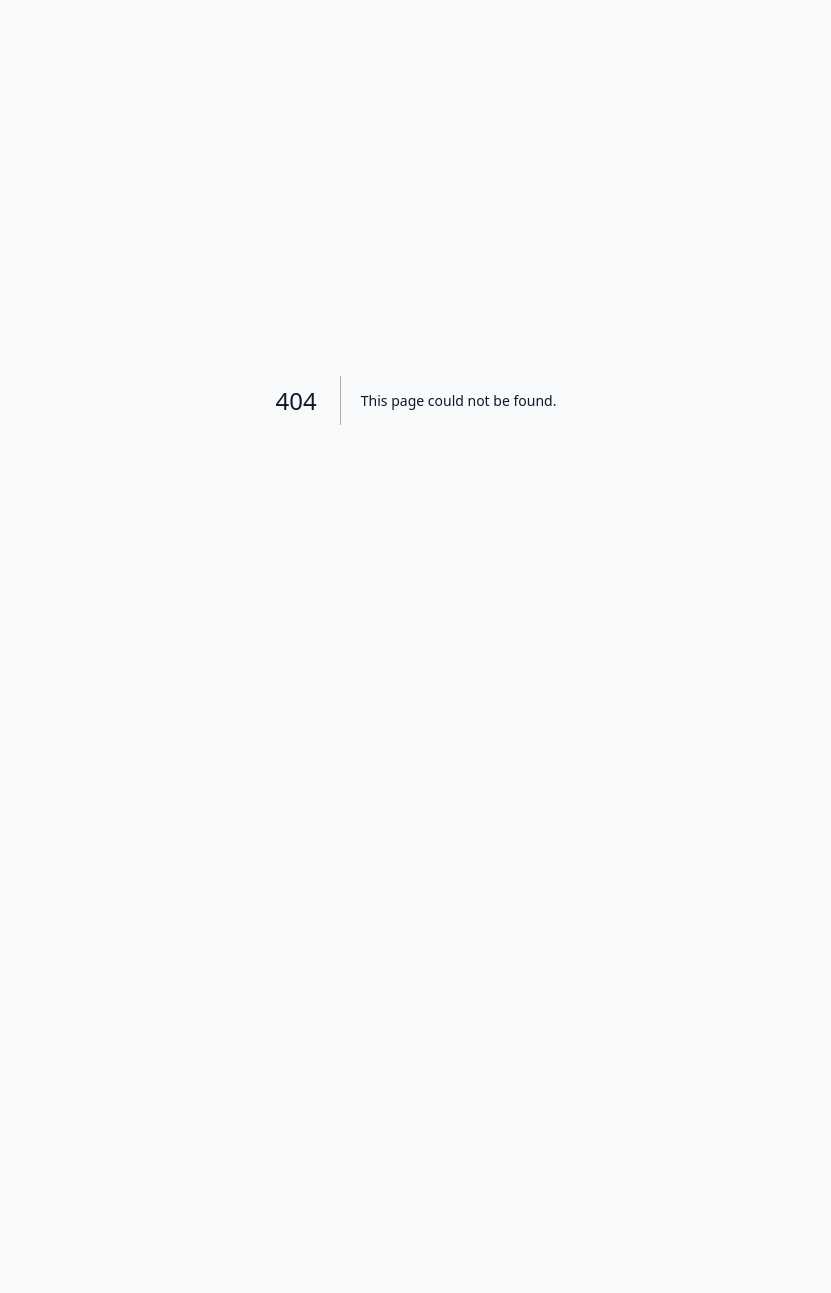
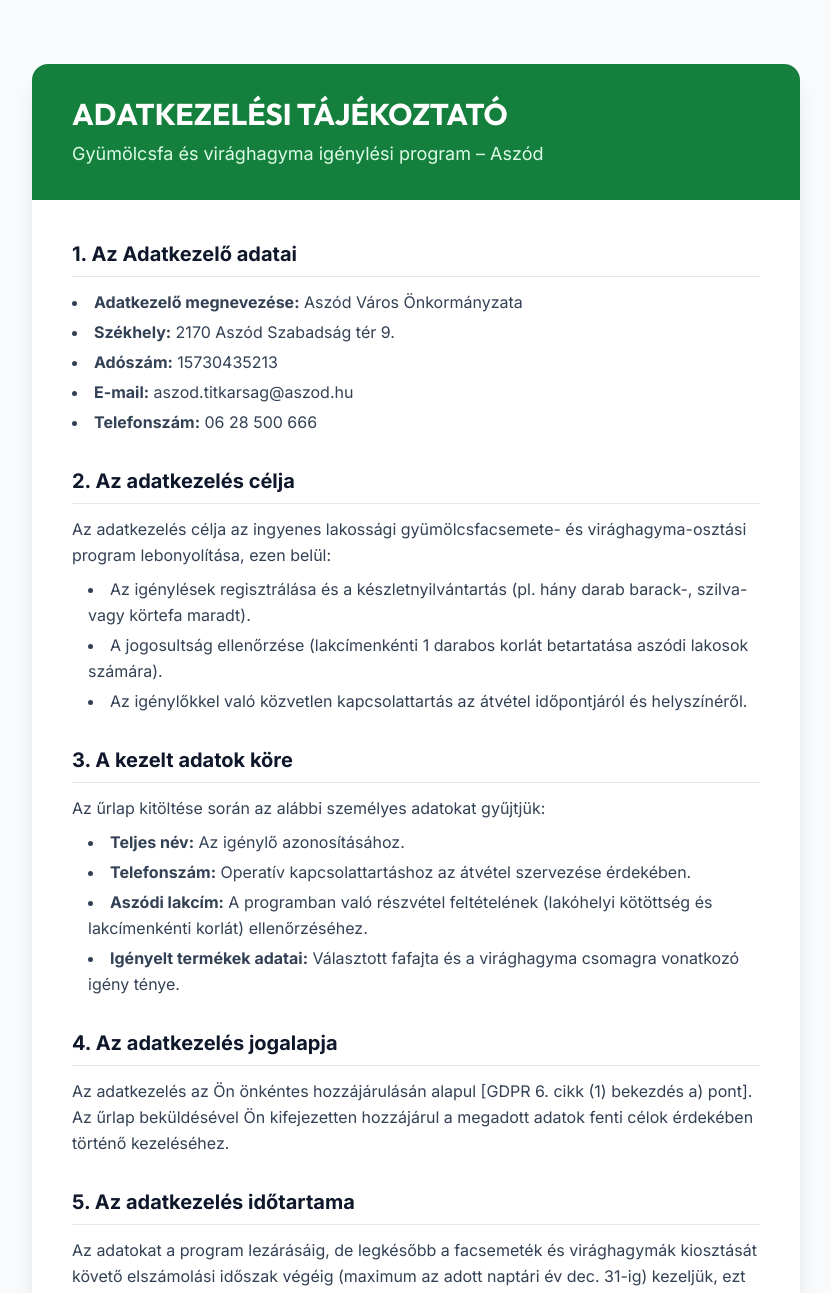
Before and after one commit to Lujza69/aszod-gyumolcsfa-igenyles, a Next.js app: page /adatkezelesi-tajekoztato in a window 1280 px wide. Before the commit this address had no page. Shown: the top 1293 px of the page, without its empty margins (224-1055 px from the left). Before the commit the page ends 800 px from the top, so only its background shows below. Built offline with nearby package versions, Linux system fonts and the light colour scheme.

Commit message:
Add Privacy Policy page and fix link

```diff
--- /dev/null
+++ b/src/app/adatkezelesi-tajekoztato/page.tsx
@@ -0,0 +1,100 @@
+
+import React from 'react';
+
+export default function PrivacyPolicy() {
+    return (
+        <main className="min-h-screen bg-slate-50 py-16 px-4 sm:px-6 lg:px-8">
+            <div className="max-w-3xl mx-auto bg-white shadow-xl rounded-2xl overflow-hidden">
+                <div className="bg-green-700 px-6 py-8 sm:px-10">
+                    <h1 className="text-2xl sm:text-3xl font-bold text-white font-outfit">
+                        ADATKEZELÉSI TÁJÉKOZTATÓ
+                    </h1>
+                    <p className="text-green-100 mt-2 text-lg">
+                        Gyümölcsfa és virághagyma igénylési program – Aszód
+                    </p>
+                </div>
+
+                <div className="px-6 py-10 sm:px-10 space-y-8 text-slate-700 leading-relaxed">
+
+                    <section>
+                        <h2 className="text-xl font-bold text-slate-900 mb-3 border-b pb-2">1. Az Adatkezelő adatai</h2>
+                        <ul className="space-y-1 list-disc list-inside">
+                            <li><strong>Adatkezelő megnevezése:</strong> Aszód Város Önkormányzata</li>
+                            <li><strong>Székhely:</strong> 2170 Aszód Szabadság tér 9.</li>
+                            <li><strong>Adószám:</strong> 15730435213</li>
+                            <li><strong>E-mail:</strong> aszod.titkarsag@aszod.hu</li>
+                            <li><strong>Telefonszám:</strong> 06 28 500 666</li>
+                        </ul>
+                    </section>
+
+                    <section>
+                        <h2 className="text-xl font-bold text-slate-900 mb-3 border-b pb-2">2. Az adatkezelés célja</h2>
+                        <p className="mb-2">Az adatkezelés célja az ingyenes lakossági gyümölcsfacsemete- és virághagyma-osztási program lebonyolítása, ezen belül:</p>
+                        <ul className="list-disc list-inside space-y-1 pl-4">
+                            <li>Az igénylések regisztrálása és a készletnyilvántartás (pl. hány darab barack-, szilva- vagy körtefa maradt).</li>
+                            <li>A jogosultság ellenőrzése (lakcímenkénti 1 darabos korlát betartatása aszódi lakosok számára).</li>
+                            <li>Az igénylőkkel való közvetlen kapcsolattartás az átvétel időpontjáról és helyszínéről.</li>
+                        </ul>
+                    </section>
+
+                    <section>
+                        <h2 className="text-xl font-bold text-slate-900 mb-3 border-b pb-2">3. A kezelt adatok köre</h2>
+                        <p className="mb-2">Az űrlap kitöltése során az alábbi személyes adatokat gyűjtjük:</p>
+                        <ul className="list-disc list-inside space-y-1 pl-4">
+                            <li><strong>Teljes név:</strong> Az igénylő azonosításához.</li>
+                            <li><strong>Telefonszám:</strong> Operatív kapcsolattartáshoz az átvétel szervezése érdekében.</li>
+                            <li><strong>Aszódi lakcím:</strong> A programban való részvétel feltételének (lakóhelyi kötöttség és lakcímenkénti korlát) ellenőrzéséhez.</li>
+                            <li><strong>Igényelt termékek adatai:</strong> Választott fafajta és a virághagyma csomagra vonatkozó igény ténye.</li>
+                        </ul>
+                    </section>
+
+                    <section>
+                        <h2 className="text-xl font-bold text-slate-900 mb-3 border-b pb-2">4. Az adatkezelés jogalapja</h2>
+                        <p>
+                            Az adatkezelés az Ön önkéntes hozzájárulásán alapul [GDPR 6. cikk (1) bekezdés a) pont]. Az űrlap beküldésével Ön kifejezetten hozzájárul a megadott adatok fenti célok érdekében történő kezeléséhez.
+                        </p>
+                    </section>
+
+                    <section>
+                        <h2 className="text-xl font-bold text-slate-900 mb-3 border-b pb-2">5. Az adatkezelés időtartama</h2>
+                        <p>
+                            Az adatokat a program lezárásáig, de legkésőbb a facsemeték és virághagymák kiosztását követő elszámolási időszak végéig (maximum az adott naptári év dec. 31-ig) kezeljük, ezt követően az adatok törlésre kerülnek, kivéve, ha jogszabály (pl. számviteli kötelezettség) hosszabb megőrzést ír elő.
+                        </p>
+                    </section>
+
+                    <section>
+                        <h2 className="text-xl font-bold text-slate-900 mb-3 border-b pb-2">6. Adattovábbítás és Adatfeldolgozás</h2>
+                        <p>
+                            Az adatok nem kerülnek továbbításra harmadik fél részére, kivéve a technikai üzemeltetést végző adatfeldolgozót (pl. a weboldalt hosztoló Vercel platform). Az adatokhoz csak a program lebonyolításáért felelős ügyintézők férhetnek hozzá.
+                        </p>
+                    </section>
+
+                    <section>
+                        <h2 className="text-xl font-bold text-slate-900 mb-3 border-b pb-2">7. Az Ön jogai</h2>
+                        <p className="mb-2">Ön bármikor kérheti:</p>
+                        <ul className="list-disc list-inside space-y-1 pl-4">
+                            <li>Tájékoztatást adatai kezeléséről.</li>
+                            <li>Adatai helyesbítését, ha azok pontatlanok.</li>
+                            <li>Adatai törlését (ez esetben az igénylése visszavonásra kerül).</li>
+                            <li>Az adatkezelés korlátozását.</li>
+                        </ul>
+                    </section>
+
+                    <section>
+                        <h2 className="text-xl font-bold text-slate-900 mb-3 border-b pb-2">8. Jogorvoslat</h2>
+                        <p>
+                            Amennyiben panasza van, kérjük, forduljon hozzánk a fenti elérhetőségeken. Jogainak megsértése esetén a Nemzeti Adatvédelmi és Információszabadság Hatósághoz (1055 Budapest, Falk Miksa utca 9-11., <a href="https://www.naih.hu" target="_blank" className="text-green-600 underline">www.naih.hu</a>) fordulhat, vagy bírósági eljárást kezdeményezhet.
+                        </p>
+                    </section>
+
+                </div>
+
+                <div className="bg-slate-100 px-6 py-6 border-t border-slate-200">
+                    <a href="/" className="text-green-700 font-bold hover:underline flex items-center justify-center gap-2">
+                        ← Vissza az igényléshez
+                    </a>
+                </div>
+            </div>
+        </main>
+    );
+}
--- a/src/components/RequestForm.tsx
+++ b/src/components/RequestForm.tsx
@@ -276,7 +276,7 @@
                         />
                         <div className="text-sm text-slate-600 leading-relaxed">
                             <span className="font-bold text-slate-800">Adatkezelési hozzájárulás:</span><br />
-                            Kijelentem, hogy az <a href="#" className="text-green-600 underline hover:text-green-800">Adatkezelési Tájékoztatót</a> megismertem és elfogadom. Hozzájárulok ahhoz, hogy Aszód Város Önkormányzata a megadott személyes adataimat a "Zöld Aszódért" program lebonyolítása céljából kezelje.
+                            Kijelentem, hogy az <a href="/adatkezelesi-tajekoztato" target="_blank" className="text-green-600 underline hover:text-green-800">Adatkezelési Tájékoztatót</a> megismertem és elfogadom. Hozzájárulok ahhoz, hogy Aszód Város Önkormányzata a megadott személyes adataimat a "Zöld Aszódért" program lebonyolítása céljából kezelje.
                         </div>
                     </label>
                     {errors.privacy && <span className="text-red-600 font-medium text-sm block mt-2 ml-8">{errors.privacy.message}</span>}
```
Also changed, not shown: public/aszod_logo.jpg (added).
